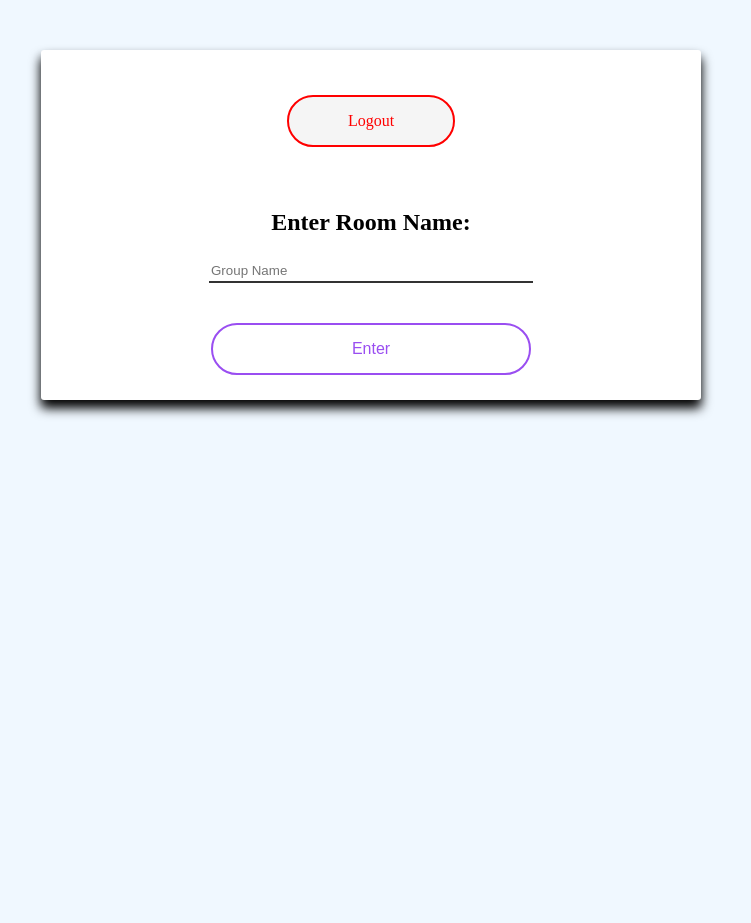
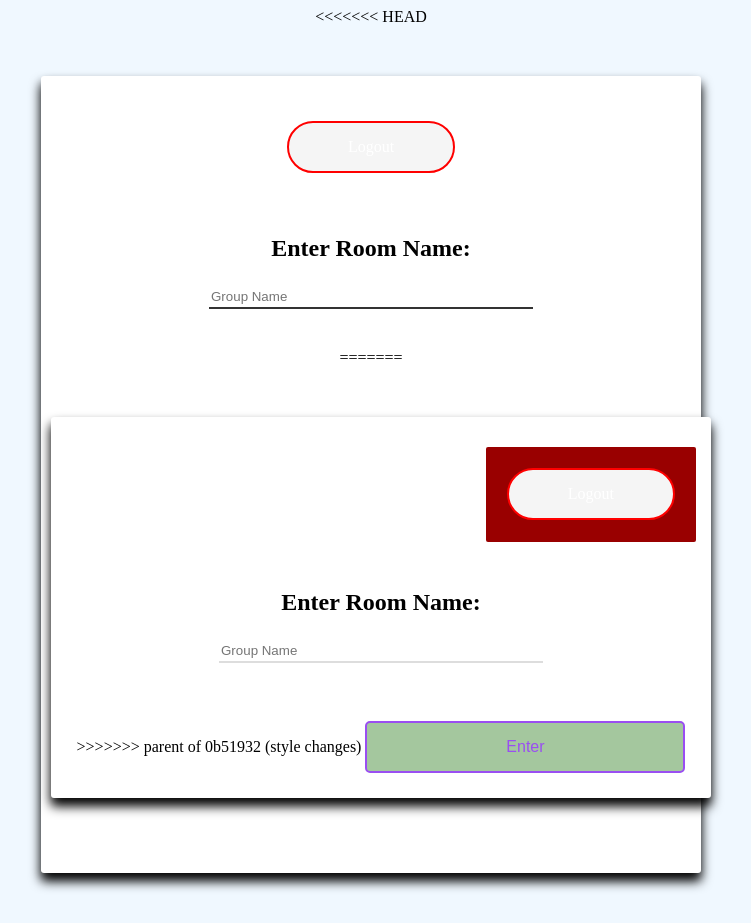
Before and after one commit to Mitraaaaa/Messenger, a Django app: page /chat/ in a window 1280 px wide. Shown: the whole page, without its empty margins (269-1020 px from the left). Before the commit the page ends 417 px from the top, so only its background shows below. Run offline with Django 4.2, Linux system fonts and the light colour scheme; a user stored in the database is signed in.

Commit message:
Update roomName.html

```diff
--- a/chat/templates/roomName.html
+++ b/chat/templates/roomName.html
@@ -5,6 +5,7 @@
     <meta charset="utf-8"/>
     <title>Chat Room</title>
     <link rel="stylesheet" href="{% static 'style.css' %}" type="text/css">
+<<<<<<< HEAD
 </head>
 <body>
     <div class="container">
@@ -16,6 +17,47 @@
         <br>
         <h3 class="heading">Enter Room Name: </h3>
         <input class="textinp" id="room-name-input" type="text" size="100" placeholder="Group Name"><br>
+=======
+    <style>
+        .btn{
+            border-radius: 5px;
+            background-color: #A4C79E;
+
+        }
+        .leave{
+            color: white;
+            text-decoration: none;
+        }
+        .logoutcontainer{
+            padding: 5px;
+            display: flex;
+            flex-direction: row-reverse;
+
+
+        }
+        .logout{
+            background-color: #990000;
+            border-radius: 2px;
+            padding: 0.2%;
+        }
+    </style>
+</head>
+<body>
+    <div class="container">
+     <!--  {% if request.user.is_authenticated  %}-->
+        <center>
+        <div class="logoutcontainer">
+            <div class="logout">
+
+            <a class = "leave" href = "{% url 'logout-user' %}">Logout</a>
+            </div>
+        </div>
+        </center>
+       <!-- {% endif %}-->
+        <br>
+        <h3 class="heading">Enter Room Name: </h3>
+        <input class="textinp" id="room-name-input" type="text" size="100" placeholder="Group Name"><br><br>
+>>>>>>> parent of 0b51932 (style changes)
         <input class="btn" id="room-name-submit" type="button" value="Enter">
     </div>
     <script src = "{% static 'roomName.js' %}"></script>
```
